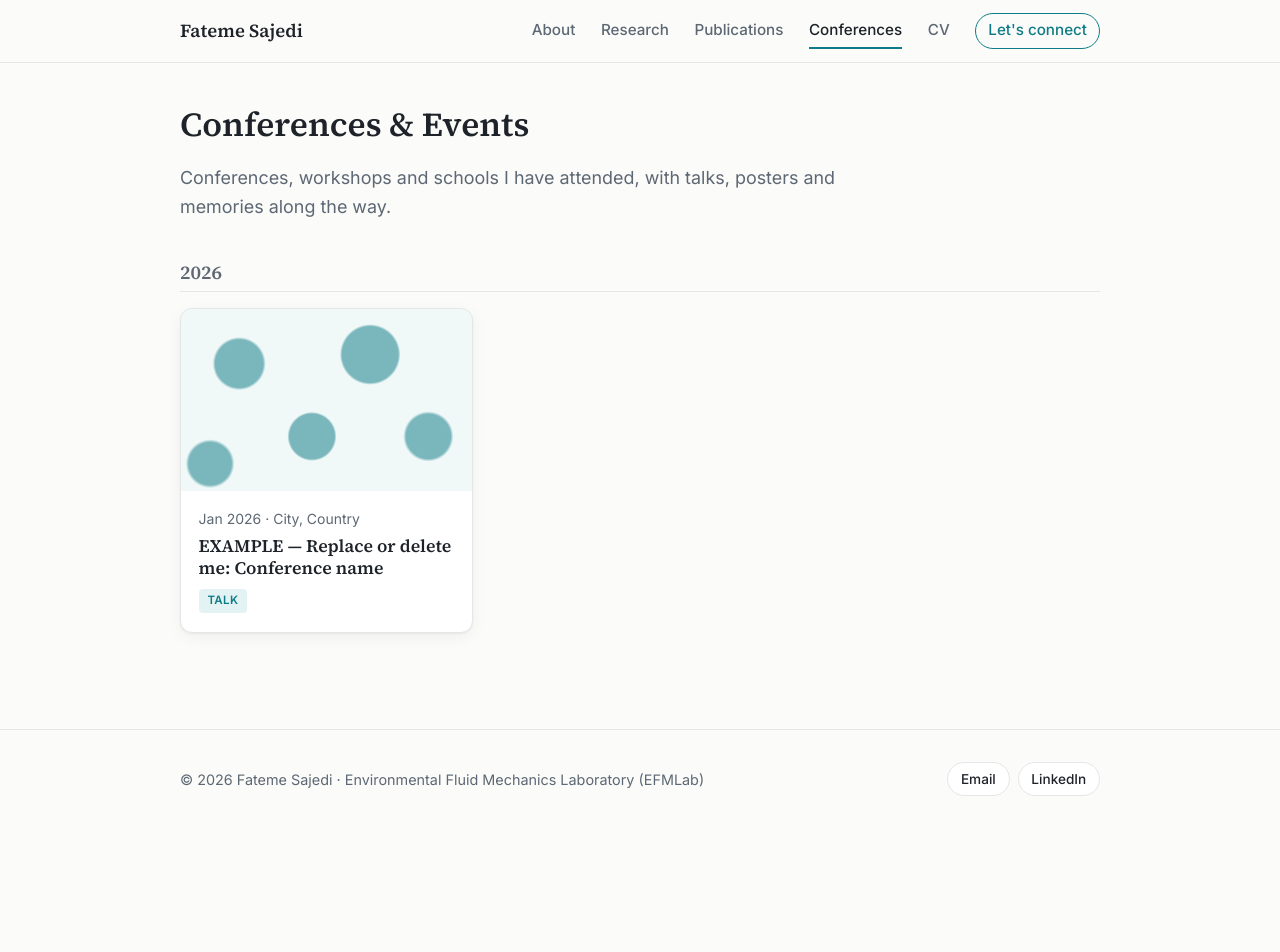
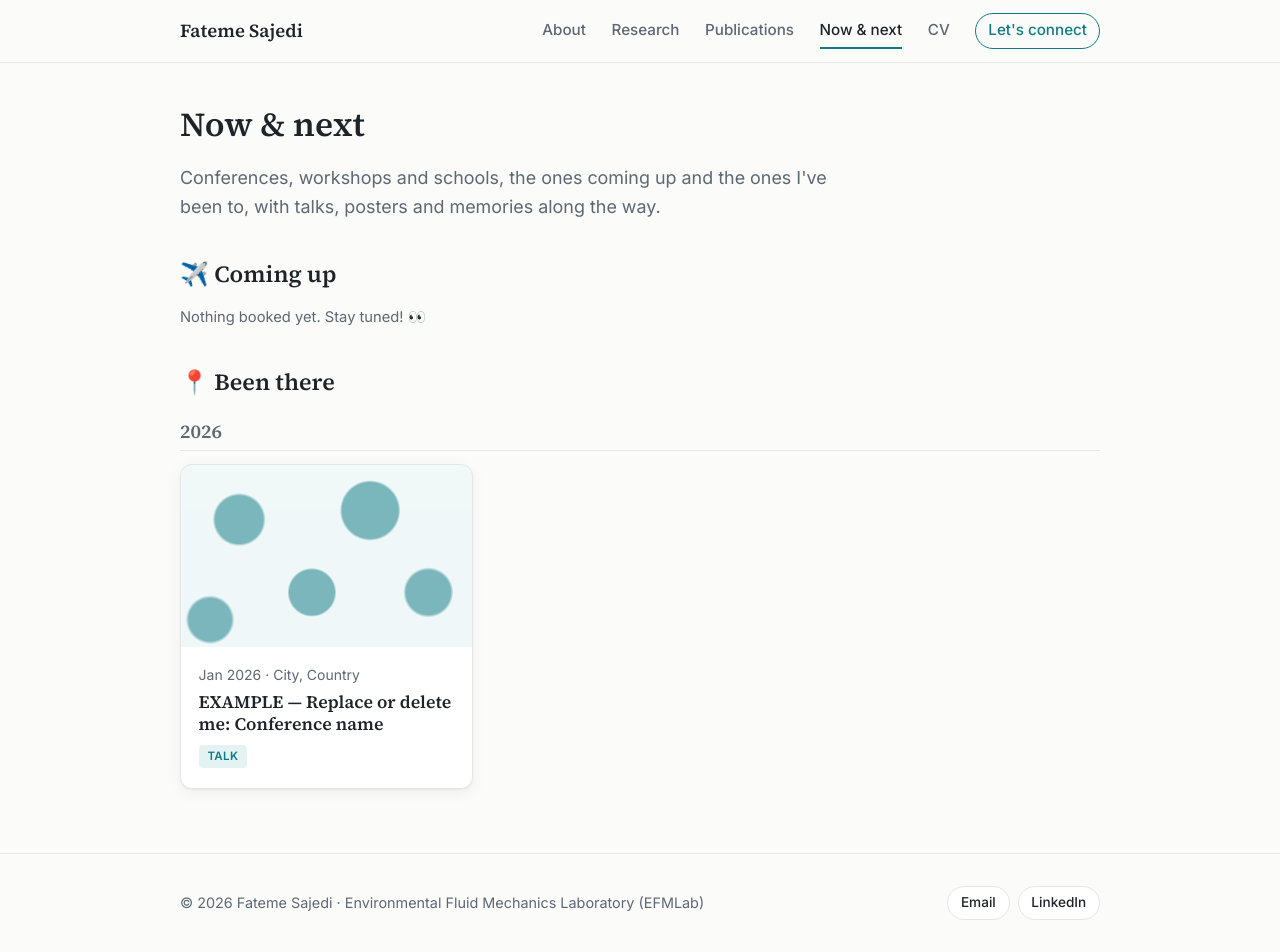
Before and after one commit to fatemesajedi/fatemesajedi.github.io, a Jekyll site: the page built from conferences.html, in a window 1280 px wide and 952 px high. Built offline with Jekyll 4.4.1, drawn with Linux system fonts in a browser that asks for light colours.

Commit message:
Move Now & next off the home page into the menu (Conferences page)
Co-Authored-By: Claude Opus 5.5 <noreply@anthropic.com>

```diff
--- a/_data/navigation.yml
+++ b/_data/navigation.yml
@@ -4,7 +4,7 @@
   url: /research/
 - title: Publications
   url: /publications/
-- title: Conferences
+- title: Now & next
   url: /conferences/
 - title: CV
   url: /cv/
--- a/_layouts/conference.html
+++ b/_layouts/conference.html
@@ -2,7 +2,7 @@
 layout: default
 ---
 <article class="entry">
-  <a class="back" href="{{ '/conferences/' | relative_url }}">← All conferences</a>
+  <a class="back" href="{{ '/conferences/' | relative_url }}">← Now &amp; next</a>
   <p class="meta">
     {{ page.date | date: "%-d %B %Y" }}{% if page.end_date %} – {{ page.end_date | date: "%-d %B %Y" }}{% endif %}{% if page.location and page.location != "" %} · {{ page.location }}{% endif %}
   </p>
--- a/assets/css/style.css
+++ b/assets/css/style.css
@@ -479,3 +479,6 @@ main.container { padding-top: 2.5rem; padding-bottom: 4rem; min-height: 70vh; }
   .lm-stage { max-width: 360px; margin: 0 auto; width: 100%; }
 }
 .lm-capped { background: rgba(40,220,230,.12); border: 1px solid rgba(40,220,230,.35); color: #e8fbfc !important; border-radius: 10px; padding: .6rem .8rem; font-size: .92rem; }
+.nn-upcoming-section { margin-top: 1.5rem; }
+.nn-wide { max-width: 720px; }
+.been-there .year { margin: 1.4rem 0 .8rem; }
--- a/conferences.html
+++ b/conferences.html
@@ -1,11 +1,32 @@
 ---
-title: Conferences & Events
+title: Now & next
 permalink: /conferences/
-intro: Conferences, workshops and schools I have attended, with talks, posters and memories along the way.
+intro: Conferences, workshops and schools, the ones coming up and the ones I've been to, with talks, posters and memories along the way.
 ---
-{% assign confs = site.conferences | sort: "date" | reverse %}
+{% assign confs = site.conferences | sort: "date" %}
 
-{% capture wall %}{% for c in confs %}{% if c.cover and c.cover != "" %}<a href="{{ c.url | relative_url }}" title="{{ c.title }}"><img src="{{ c.cover | relative_url }}" alt="Photo from {{ c.title }}" loading="lazy"></a>{% endif %}{% for img in c.gallery %}<a href="{{ c.url | relative_url }}" title="{{ c.title }}"><img src="{{ img | relative_url }}" alt="Photo from {{ c.title }}" loading="lazy"></a>{% endfor %}{% endfor %}{% endcapture %}
+<section class="nn-upcoming-section">
+  <h2>✈️ Coming up</h2>
+  <ol class="nn-list nn-wide" id="nn-upcoming">
+    {% for c in confs %}
+    {% assign ev_end = c.end_date | default: c.date %}
+    <li class="nn-item" data-start="{{ c.date | date: '%Y-%m-%d' }}" data-end="{{ ev_end | date: '%Y-%m-%d' }}">
+      <a href="{{ c.url | relative_url }}">
+        <span class="nn-date"><b>{{ c.date | date: "%-d" }}</b>{{ c.date | date: "%b %Y" }}</span>
+        <span class="nn-body">
+          <strong>{{ c.title }}</strong>
+          <span class="nn-meta">{% if c.location and c.location != "" %}📍 {{ c.location }}{% endif %}{% if c.role and c.role != "" %} · {{ c.role }}{% endif %}</span>
+          <span class="nn-countdown"></span>
+        </span>
+      </a>
+    </li>
+    {% endfor %}
+  </ol>
+  <p class="nn-empty" id="nn-upcoming-empty" hidden>Nothing booked yet. Stay tuned! 👀</p>
+</section>
+
+{% assign past_first = site.conferences | sort: "date" | reverse %}
+{% capture wall %}{% for c in past_first %}{% if c.cover and c.cover != "" %}<a href="{{ c.url | relative_url }}" title="{{ c.title }}"><img src="{{ c.cover | relative_url }}" alt="Photo from {{ c.title }}" loading="lazy"></a>{% endif %}{% for img in c.gallery %}<a href="{{ c.url | relative_url }}" title="{{ c.title }}"><img src="{{ img | relative_url }}" alt="Photo from {{ c.title }}" loading="lazy"></a>{% endfor %}{% endfor %}{% endcapture %}
 {% assign wall = wall | strip %}
 {% if wall != "" %}
 <section>
@@ -14,25 +35,38 @@ intro: Conferences, workshops and schools I have attended, with talks, posters a
 </section>
 {% endif %}
 
-{% assign by_year = confs | group_by_exp: "c", "c.date | date: '%Y'" %}
-{% for y in by_year %}
-<section>
-  <h2 class="year">{{ y.name }}</h2>
-  <div class="cards">
-    {% for c in y.items %}{% include conference-card.html c=c %}{% endfor %}
+<section class="been-there">
+  <h2>📍 Been there</h2>
+  {% assign by_year = past_first | group_by_exp: "c", "c.date | date: '%Y'" %}
+  {% for y in by_year %}
+  <div class="year-group">
+    <h3 class="year">{{ y.name }}</h3>
+    <div class="cards">
+      {% for c in y.items %}{% include conference-card.html c=c %}{% endfor %}
+    </div>
   </div>
+  {% endfor %}
 </section>
-{% endfor %}
+
 <script>
-  // tag events that haven't happened yet
+  // split events into "coming up" and "been there" using today's date (in the visitor's browser)
   (function () {
     var today = new Date(); today.setHours(0, 0, 0, 0);
-    document.querySelectorAll(".card[data-end]").forEach(function (c) {
-      var p = c.dataset.end.split("-");
-      if (new Date(+p[0], p[1] - 1, +p[2]) >= today) {
-        var b = document.createElement("span"); b.className = "badge upcoming"; b.textContent = "✈️ Upcoming";
-        c.querySelector(".card-body").prepend(b);
-      }
+    function day(s) { var p = s.split("-"); return new Date(+p[0], p[1] - 1, +p[2]); }
+    var up = document.getElementById("nn-upcoming");
+    [].slice.call(up.children).forEach(function (li) {
+      var start = day(li.dataset.start), end = day(li.dataset.end);
+      if (end < today) { li.remove(); return; }
+      var days = Math.round((start - today) / 864e5);
+      li.querySelector(".nn-countdown").textContent = start <= today ? "happening now 🎉" : days === 1 ? "tomorrow!" : days < 60 ? "in " + days + " days" : "in " + Math.round(days / 30) + " months";
     });
+    document.getElementById("nn-upcoming-empty").hidden = up.children.length > 0;
+    document.querySelectorAll(".been-there .card[data-end]").forEach(function (c) {    // upcoming ones are listed above
+      if (day(c.dataset.end) >= today) c.remove();
+    });
+    document.querySelectorAll(".been-there .year-group").forEach(function (g) {
+      if (!g.querySelector(".card")) g.remove();
+    });
+    if (!document.querySelector(".been-there .card")) document.querySelector(".been-there").hidden = true;
   })();
 </script>
```
Also changed, not shown: index.html (+0 -57 lines).
